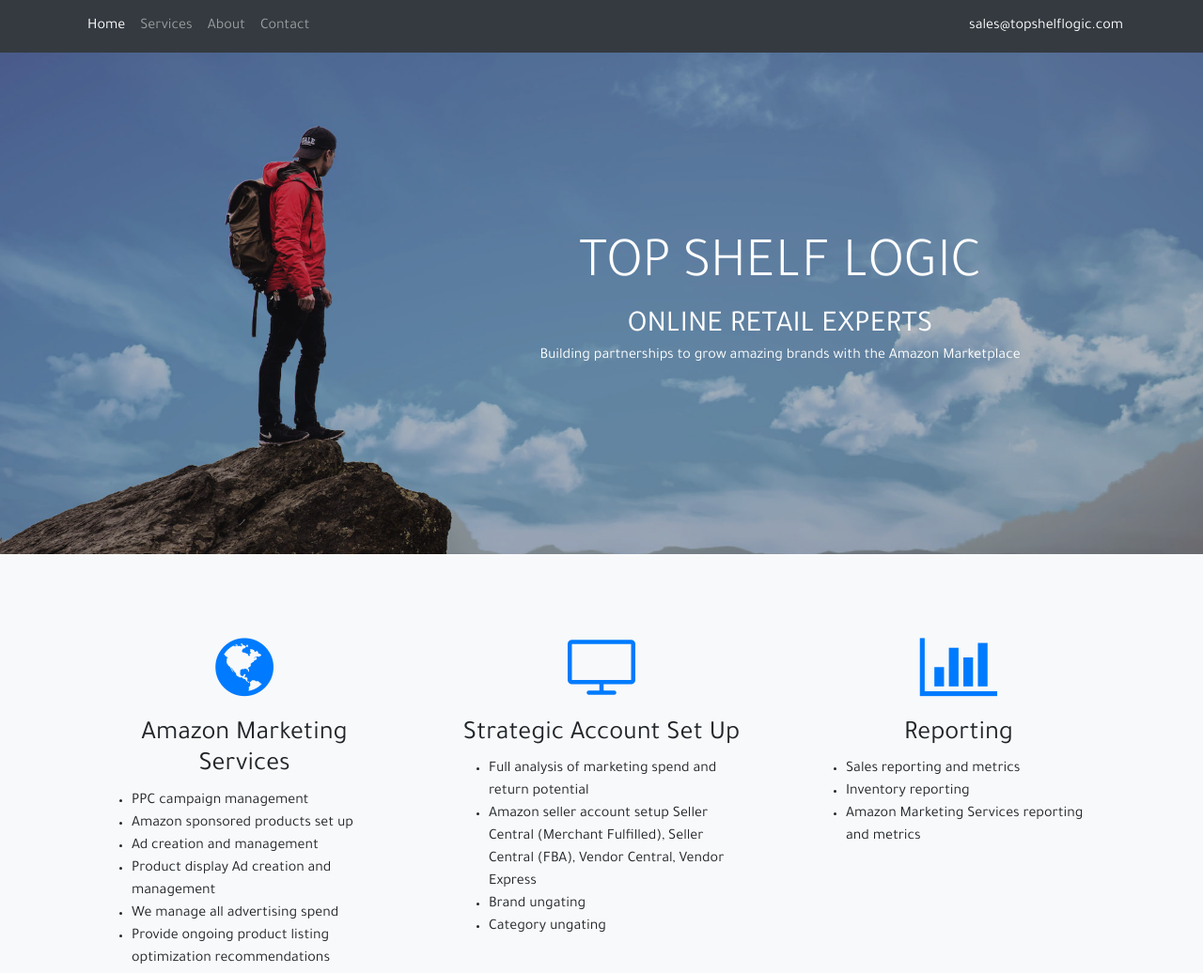
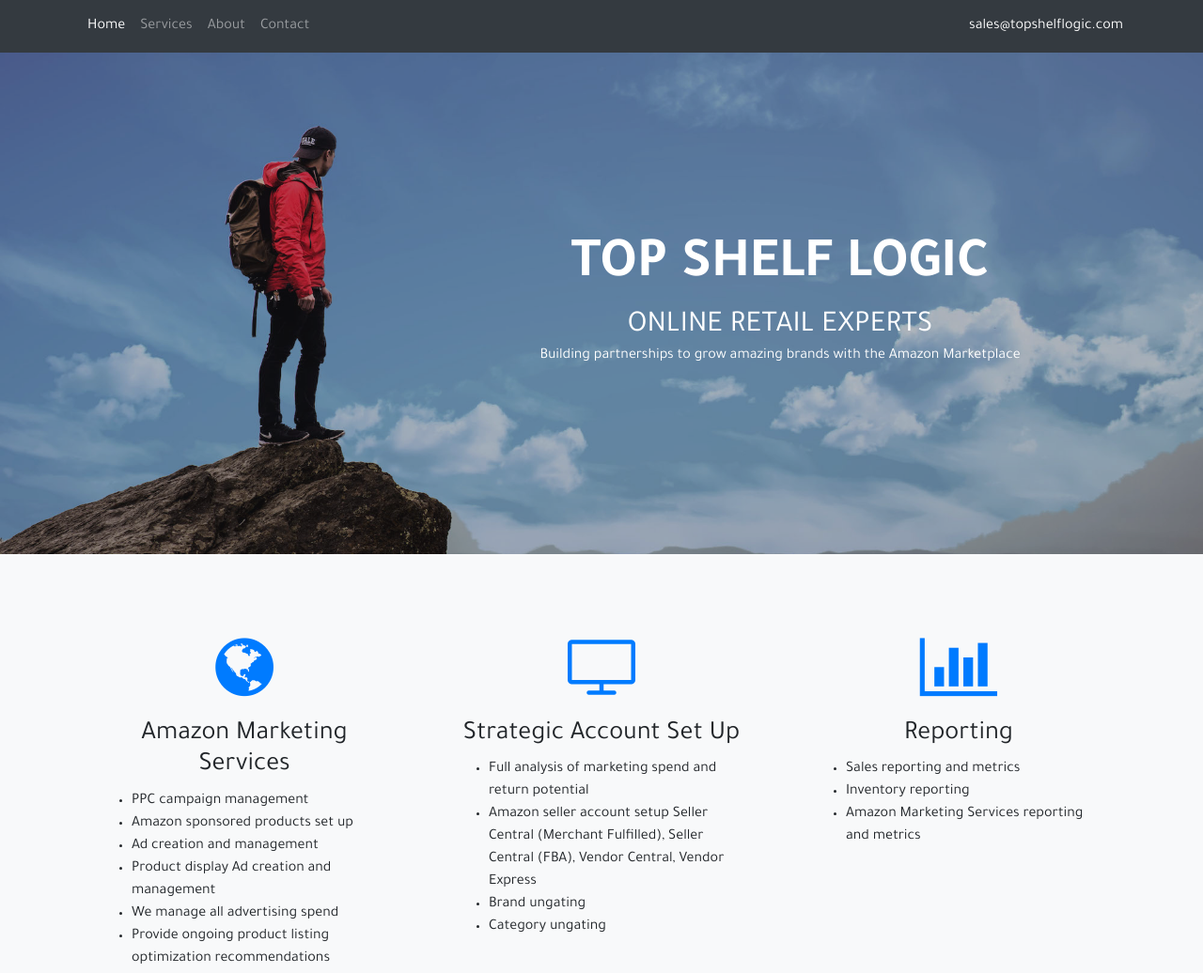
Before and after one commit to cadekynaston/top-shelf-logic, a plain HTML site: page index.html in a window 1280 px wide. Shown: the top 1036 px of the page at 94% size. Drawn offline with Linux system fonts and the light colour scheme.

Commit message:
changed font weight

```diff
--- a/css/landing-page.css
+++ b/css/landing-page.css
@@ -12,7 +12,11 @@
 }
 
 h1 {
-  font-weight: 300
+  font-weight: 300;
+}
+
+.bold {
+  font-weight: 700;
 }
 
 .container-1 {
--- a/index.html
+++ b/index.html
@@ -48,8 +48,6 @@
           <li class="nav-item">
             <a class="nav-link" href="#contact">Contact</a>
           </li>
-
-
         </ul>
 
       </div>
@@ -65,7 +63,7 @@
       <div class="row">
         <div class="col-xl-4 col-lg-4 col-md-4"></div>
         <div class="col-xl-8 col-lg-8 col-md-8 col-sm-12 mx-auto">
-          <h1>TOP SHELF LOGIC</h1>
+          <h1 class="bold">TOP SHELF LOGIC</h1>
           <h2 class="mb-1">ONLINE RETAIL EXPERTS</h2>
           <h6 class="">Building partnerships to grow amazing brands with the Amazon Marketplace</h6>
         </div>
@@ -73,6 +71,8 @@
       </div>
     </div>
   </header>
+
+
 
   <section class="features-icons bg-light text-center" id="services">
     <div class="container">
```
